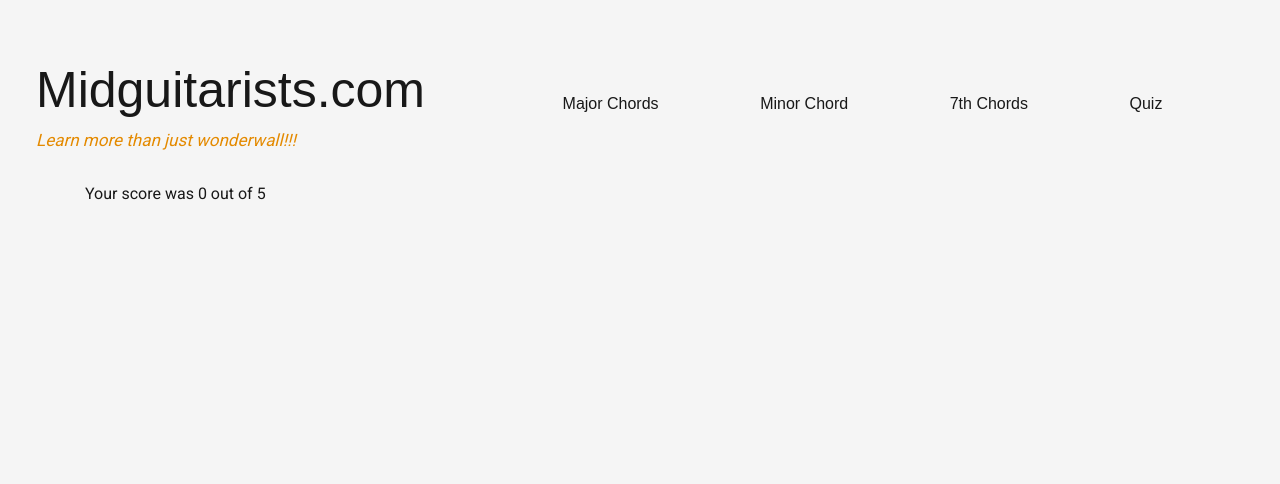
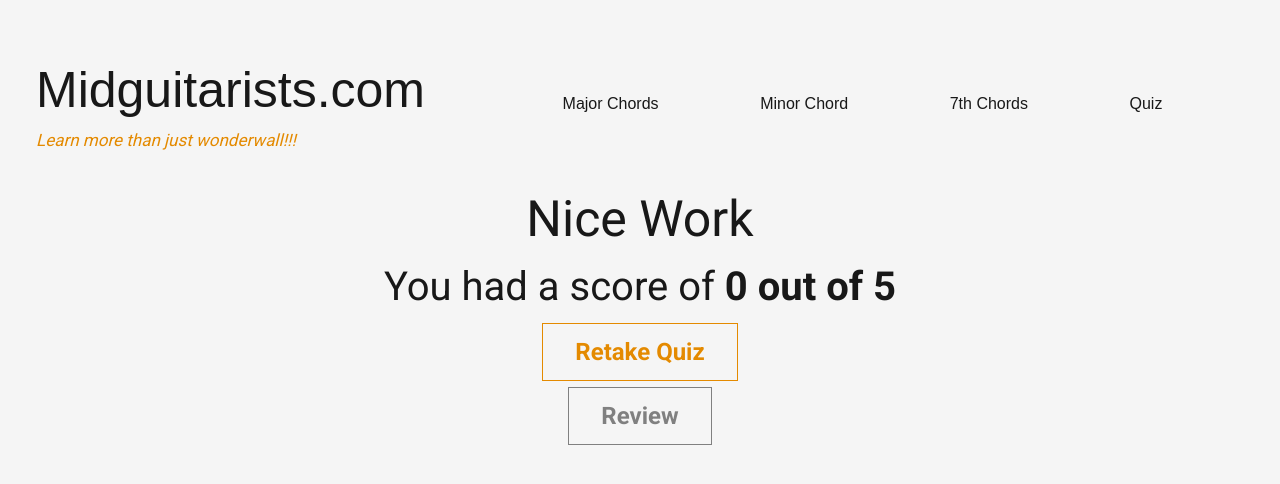
Before and after one commit to nkw6/Guitar_cords, a Flask app: page /results in a window 1280 px wide. Shown: the top 484 px of the page. Run offline with Flask 2, Linux system fonts and the light colour scheme; some libraries are stand-ins or nearby versions.

Commit message:
Changed results page to match mock

```diff
--- a/static/main.css
+++ b/static/main.css
@@ -78,6 +78,9 @@
 
 .learn.row  {
     margin: 15px 0px 15px 0px;
+}
+.center {
+    text-align: center;
 }
 
 /* Home Page CSS */
--- a/templates/results.html
+++ b/templates/results.html
@@ -1,7 +1,11 @@
 {% extends "layout.html" %}
 
 {% block content %}
-
-Your score was {{ score }} out of 5
-
+<div class="question_num">Nice Work</div>
+<div class="question_text"> You had a score of <b>{{ score }} out of 5</b></div>
+<div class="question_text">
+    <button id="start-learn-btn" onclick="window.location.href='/quiz/1/';">Retake Quiz</button>
+    <br>
+    <button id="start-learn-btn" style="color: gray!important; border: 1px gray solid;" onclick="window.location.href='/major';">Review</button>
+</div>
 {% endblock %}
```
